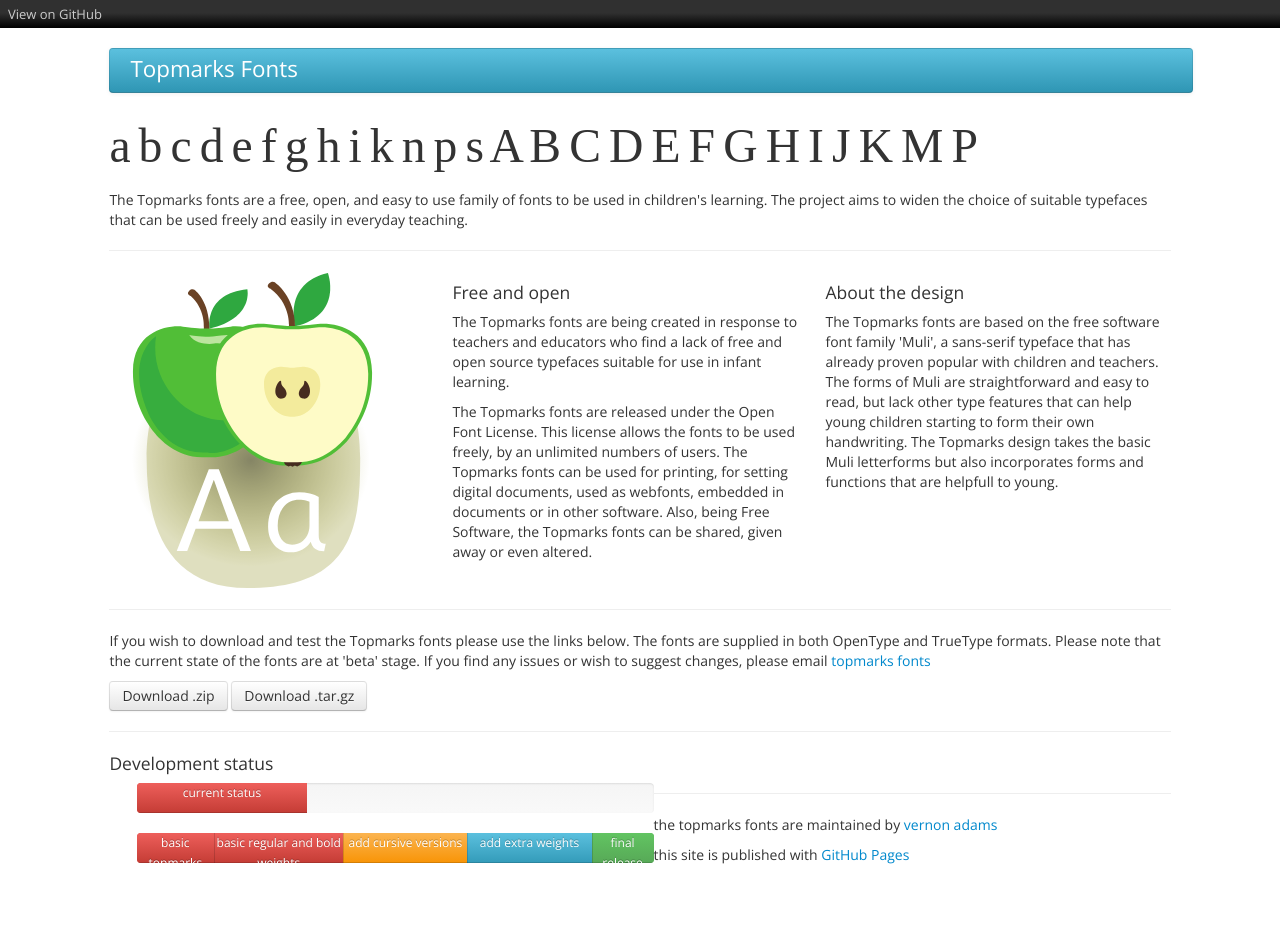
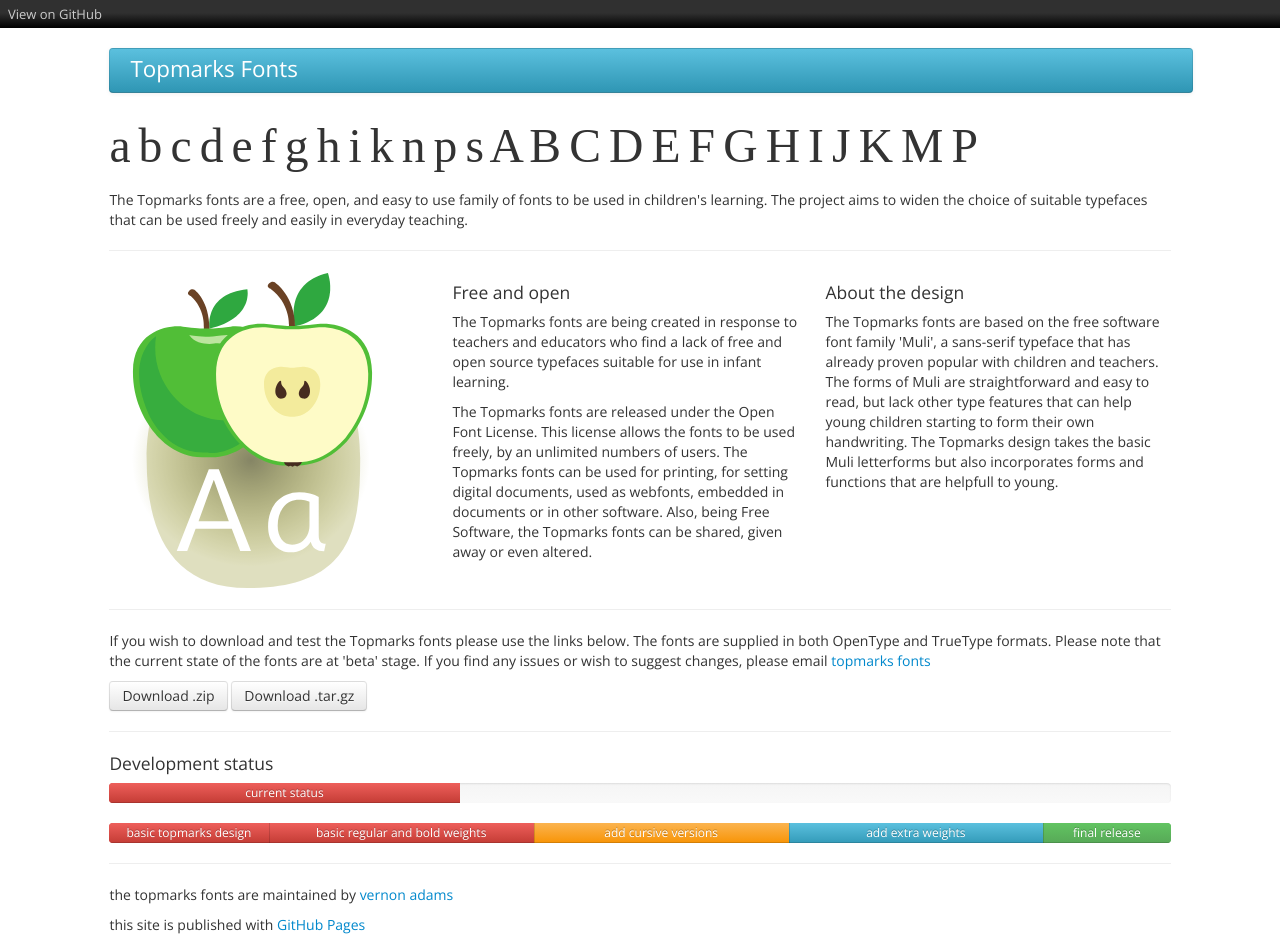
Before and after one commit to vernnobile/topmarks, a Jekyll site: the page built from index.html, in a window 1280 px wide. Built offline with Jekyll 4.4.1, drawn with Linux system fonts in a browser that asks for light colours; some web fonts are replaced; before the commit the page ends 900 px from its top, so only the background shows below that.

Commit message:
Update roadmap.html

```diff
--- a/_includes/roadmap.html
+++ b/_includes/roadmap.html
@@ -1,9 +1,9 @@
 <div class="">
 <h4>Development status</h4>
-<div class="span6 progress">
+<div class="progress">
   <div class="bar bar-danger" style="width: 33%;">current status</div>
 </div>
-<div class="span6 progress">
+<div class="progress">
   <div class="bar bar-danger" style="width: 15%;">basic topmarks design</div>
   <div class="bar bar-danger" style="width: 25%;">basic regular and bold weights</div>
   <div class="bar bar-warning" style="width: 24%;">add cursive versions</div>
```
